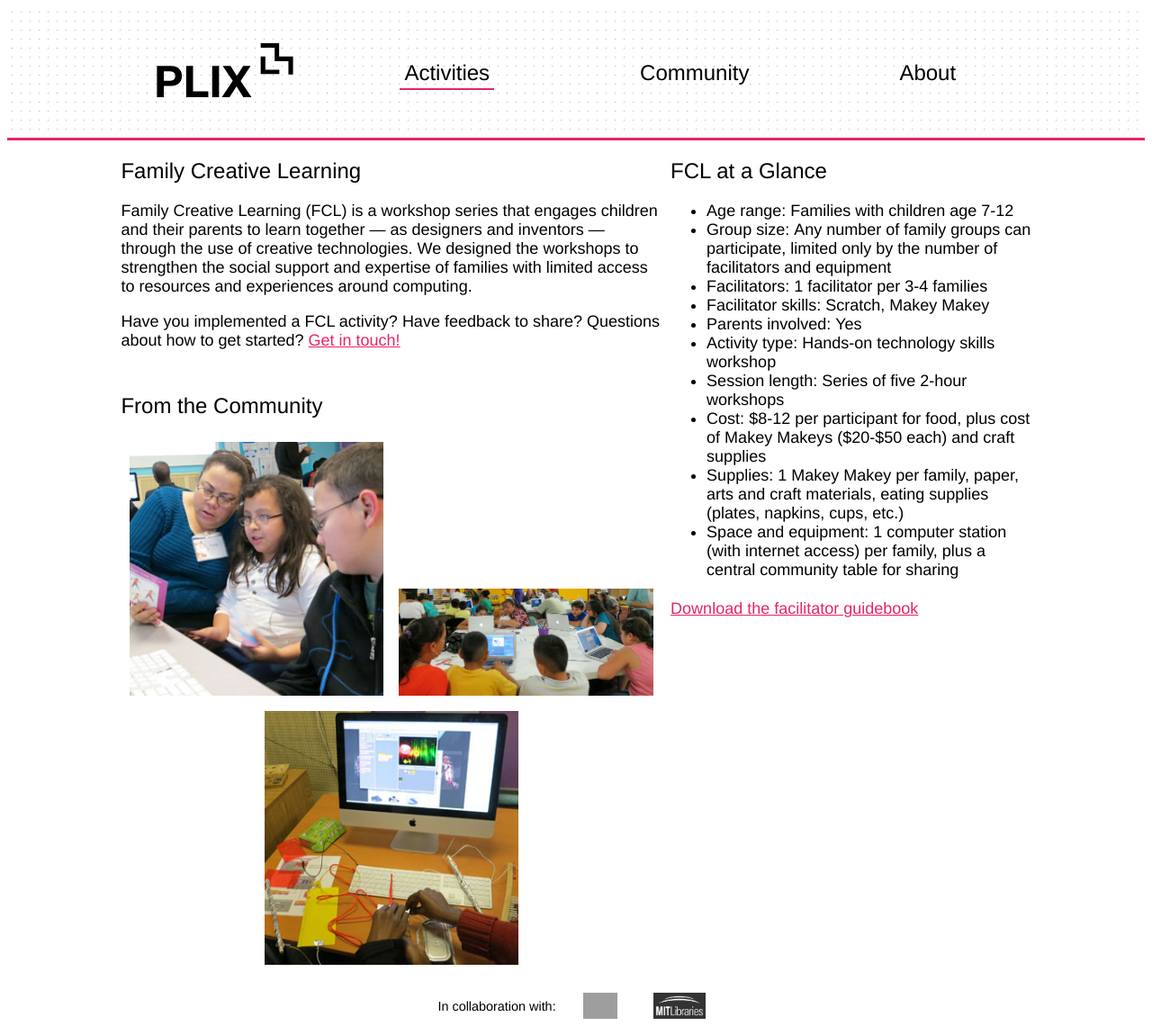
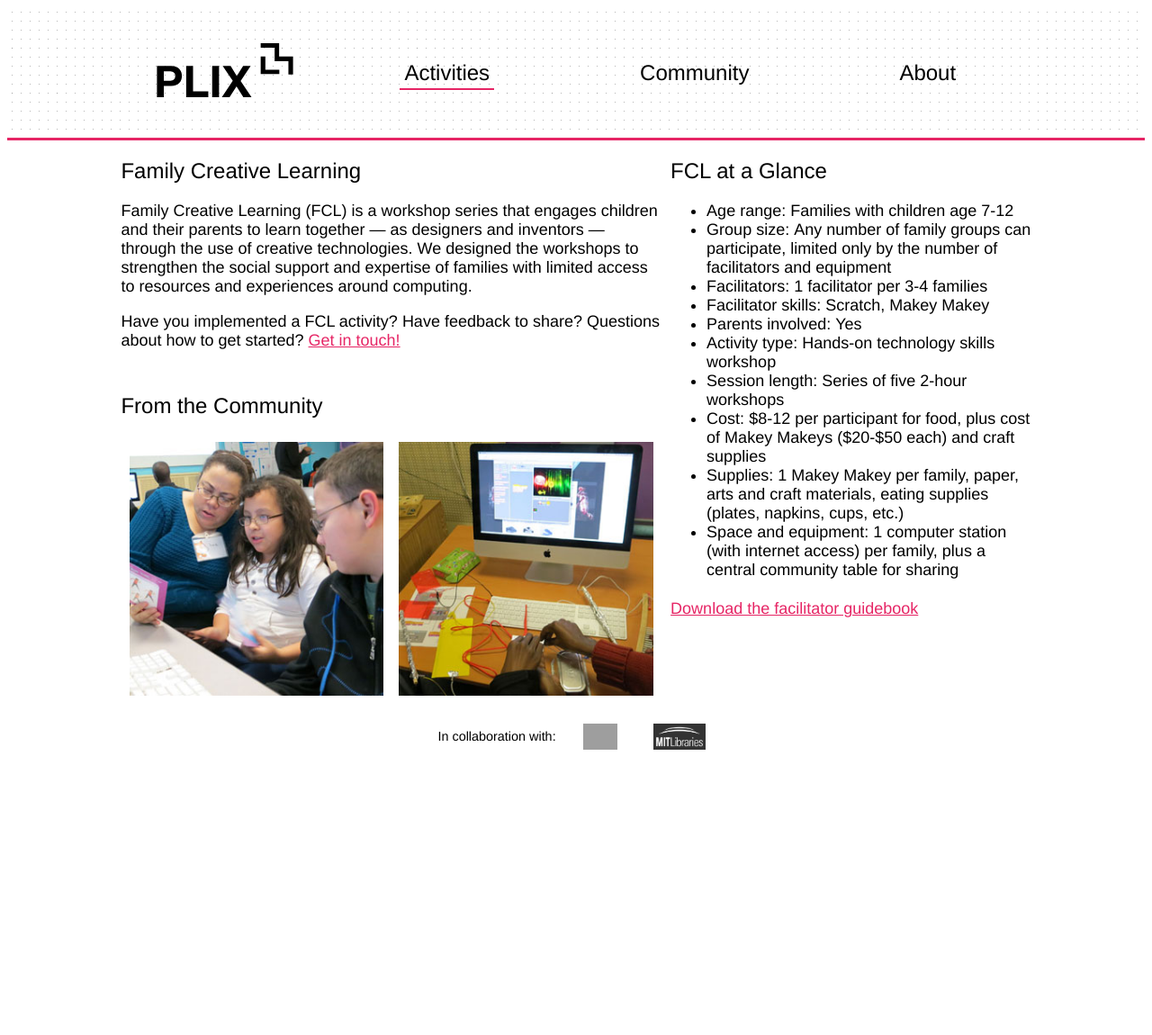
Before and after one commit to sjhoffhoff/plix-staging, a Jekyll site: the page built from activities/family_creative_learning.html, in a window 1280 px wide. Shown: the whole page at 90% size. Built offline with Jekyll 4.4.1, drawn with Linux system fonts in a browser that asks for light colours; some web fonts are replaced; after the commit the page ends 900 px from its top, so only the background shows below that; grey boxes are pictures that could not be loaded.

Commit message:
Update images

```diff
--- a/_data/activities.yml
+++ b/_data/activities.yml
@@ -116,7 +116,6 @@
   photos:
     - /images/fcl_2.jpg
     - /images/fcl_3.jpg
-    - /images/fcl_4.jpg
 
 scratch:
   name: Scratch
```
Also changed, not shown: images/fcl_3.jpg, images/fcl_4.jpg (deleted).
